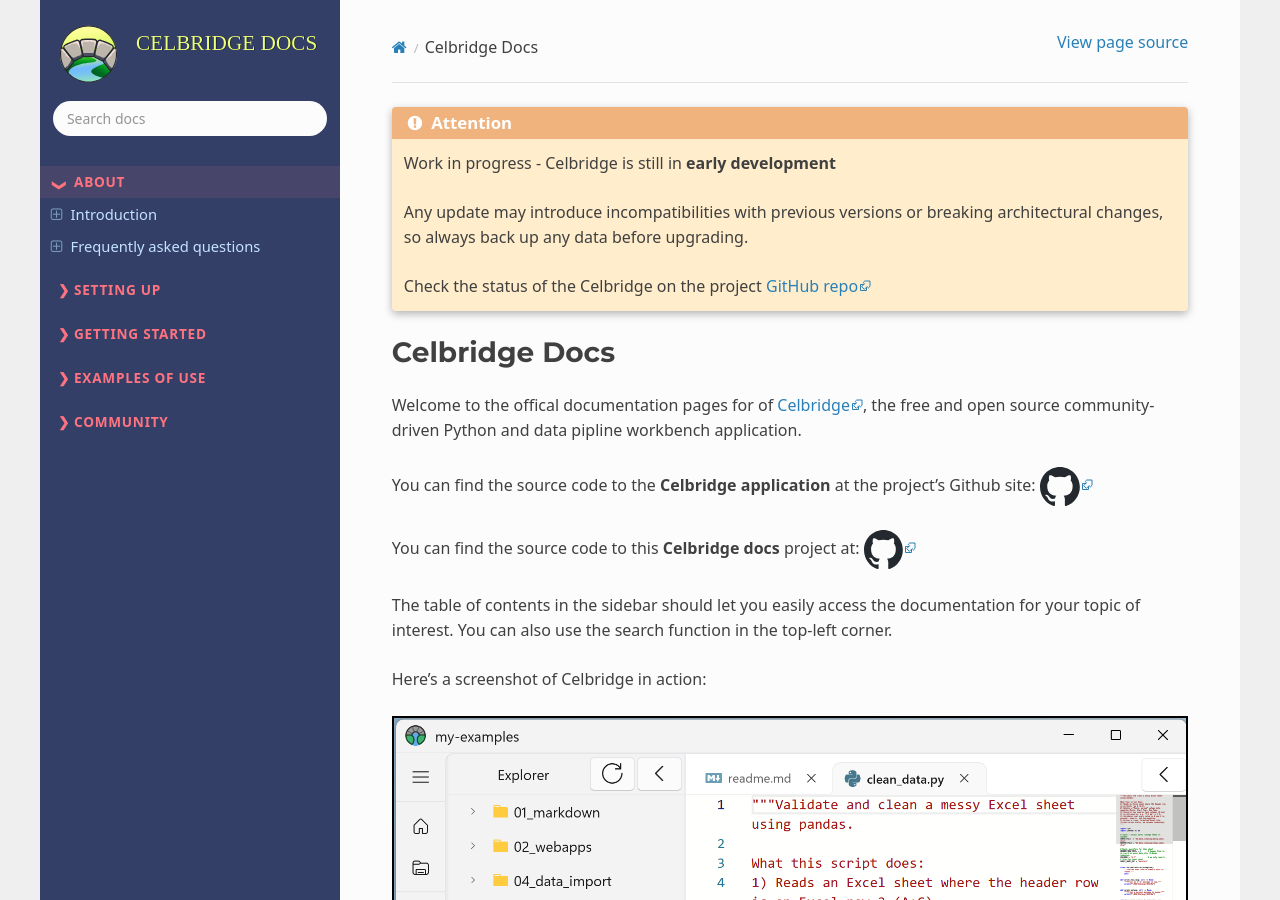
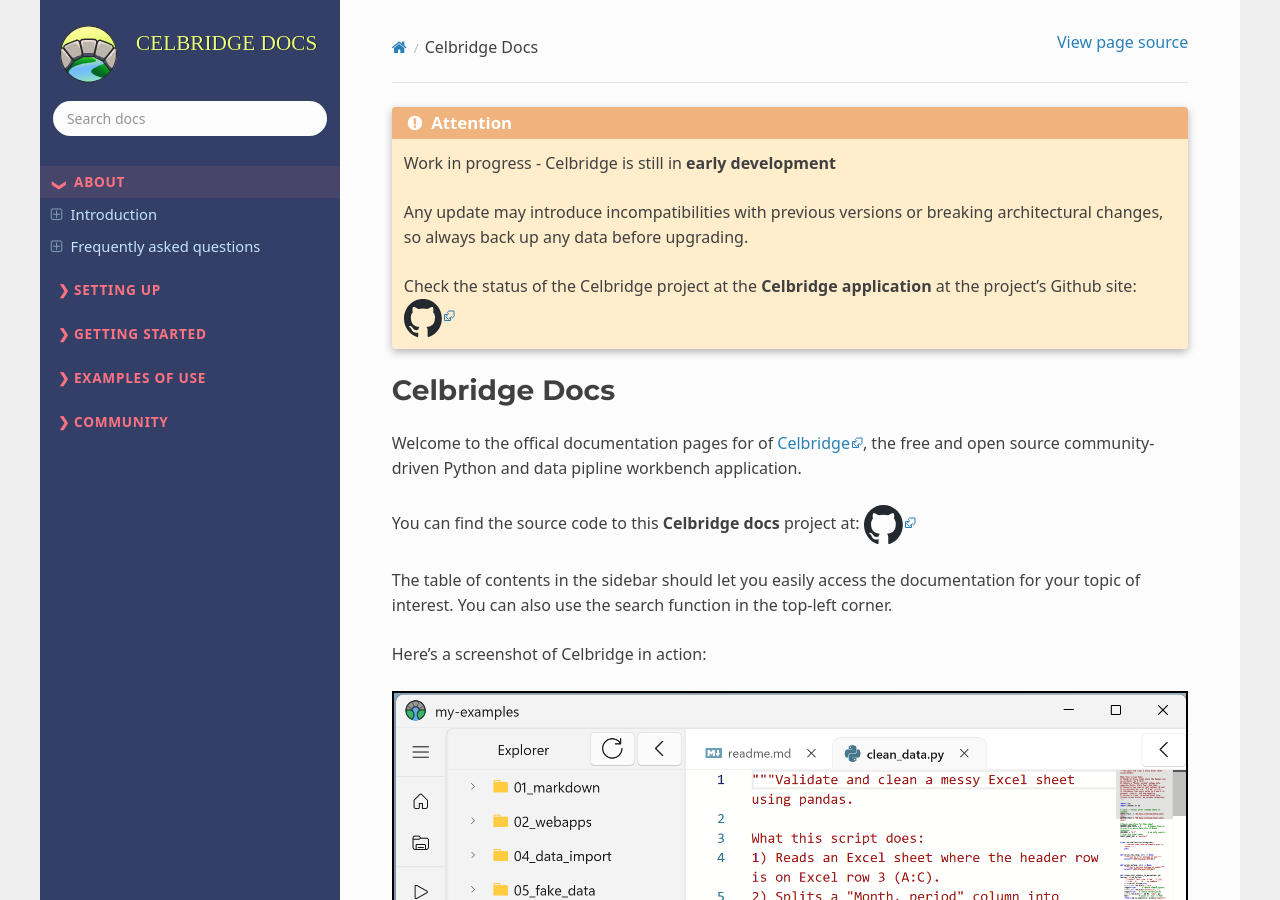
Before and after one commit to celbridge-org/celbridge-docs, a Sphinx documentation site: the page built from docs/index.rst, in a window 1280 px wide and 900 px high. Built offline with Sphinx 7.4.7 and the Read the Docs theme 3.1.0, drawn with Linux system fonts in a browser that asks for light colours.

Commit message:
tidied up home and about page text around github links

```diff
--- a/docs/01_about/index.rst
+++ b/docs/01_about/index.rst
@@ -60,8 +60,6 @@
 - **Community**
     details of how to connect with the Celbridge community.
 
-We hope you find Celbridge easy to use and useful.
-
 All documentation content is licensed under the permissive Creative Commons Attribution 4.0 International
 (`CC BY 4.0 <https://creativecommons.org/licenses/by/4.0/>`_) license,
 with attribution to "*the Celbridge community*"
--- a/docs/index.rst
+++ b/docs/index.rst
@@ -8,8 +8,11 @@
 
         Any update may introduce incompatibilities with previous versions or breaking architectural changes, so always back up any data before upgrading.
 
-        Check the status of the Celbridge on the project
-        `GitHub repo <https://github.com/celbridge-org/celbridge>`_
+        Check the status of the Celbridge project at the **Celbridge application** at the project's Github site: |github|
+
+        .. |github| image:: /images/github-mark.svg
+            :width: 5%
+            :target:  https://github.com/celbridge-org/celbridge/
 
 Celbridge Docs
 ==============
@@ -17,18 +20,11 @@
 Welcome to the offical documentation pages for of
 `Celbridge <https://www.celbridge.org/>`__, the free and open source community-driven Python and data pipline workbench application.
 
-You can find the source code to the **Celbridge application** at the project's Github site: |github|
-
-.. |github| image:: /images/github-mark.svg
-    :width: 5%
-    :target:  https://github.com/celbridge-org/celbridge/
-
-
 You can find the source code to this **Celbridge docs** project at: |github_docs|
 
 .. |github_docs| image:: /images/github-mark.svg
     :width: 5%
-    :target:  https://celbridge-org.github.io/celbridge-docs/
+    :target:  https://github.com/celbridge-org/celbridge-docs
 
 
 The table of contents in the sidebar should let you easily access the documentation
```
